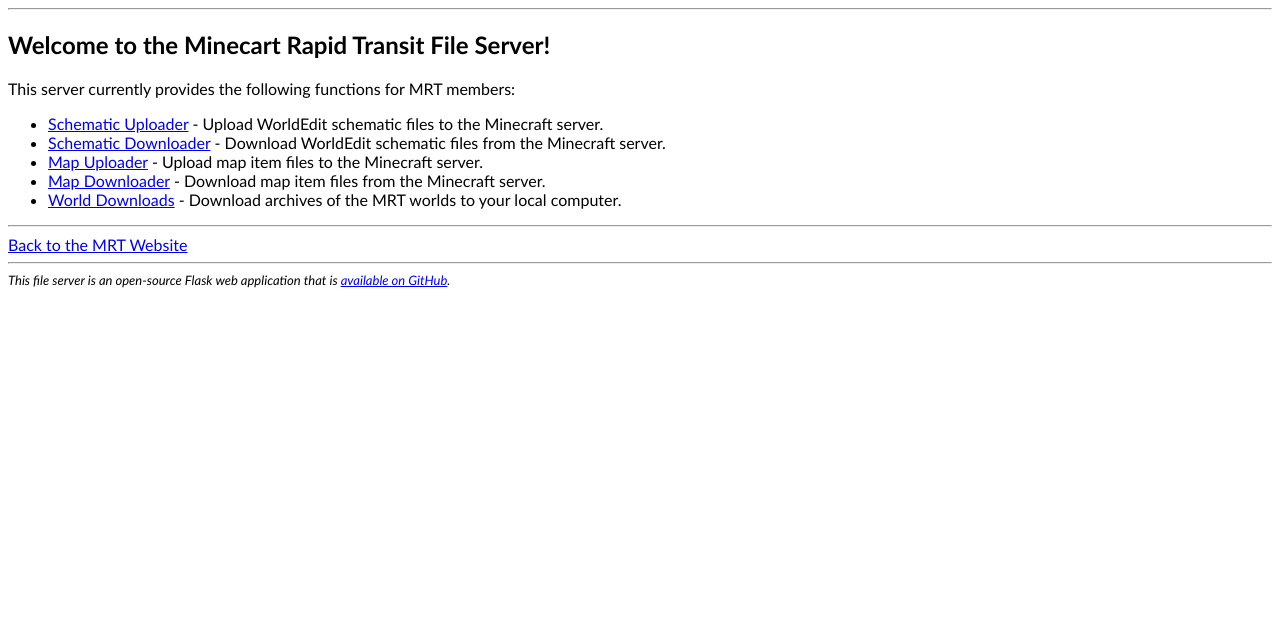
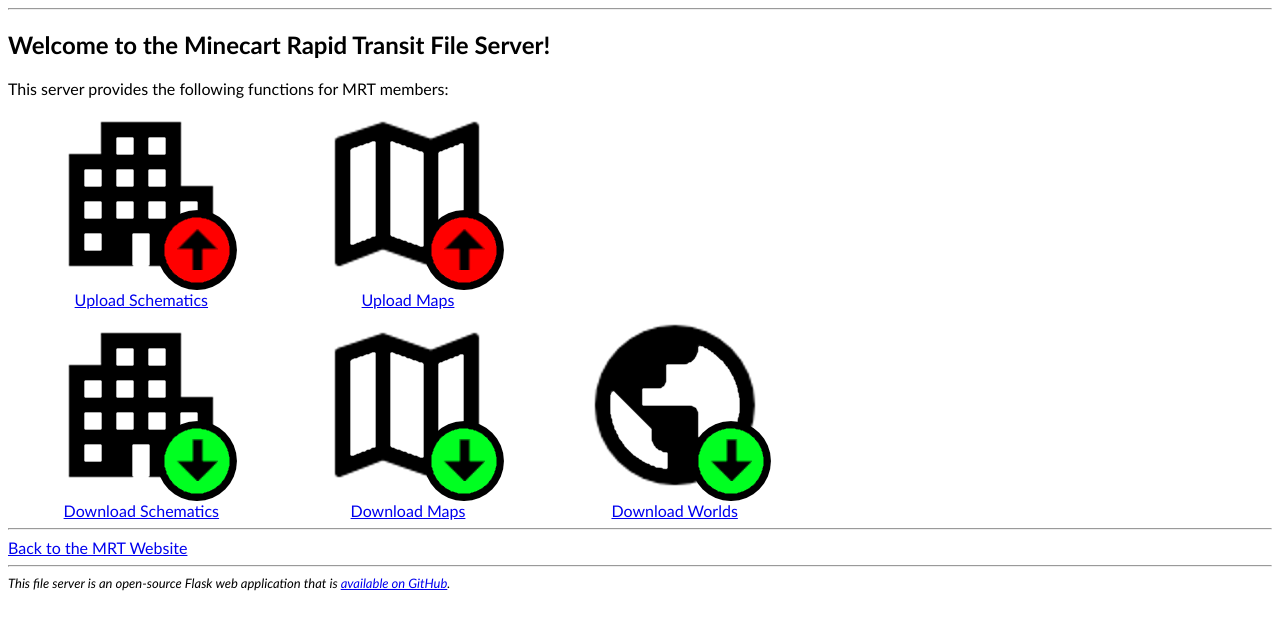
Before and after one commit to Frumple/mrt-file-server, a Flask app: page / in a window 1280 px wide. Shown: the part 90-720 px from the top of the page. Run offline with Flask 2, Linux system fonts and the light colour scheme.

Commit message:
Redesign home page with fancy icons.

```diff
--- a/mrt_file_server/static/styles/default.css
+++ b/mrt_file_server/static/styles/default.css
@@ -9,6 +9,41 @@
 
 .logo {
   margin-right: 10px;
+}
+
+.home {
+  display: grid;
+  grid-template:
+    [row1-start] "schematic-upload map-upload ." [row1-end]
+    [row2-start] "schematic-download map-download world-download" [row2-end]
+    / auto auto;
+  width: 800px;
+}
+
+.home__schematic-upload {
+  grid-area: schematic-upload;
+}
+
+.home__map-upload {
+  grid-area: map-upload;
+}
+
+.home__schematic-download {
+  grid-area: schematic-download;
+}
+
+.home__map-download {
+  grid-area: map-download;
+}
+
+.home__world-download {
+  grid-area: world-download;
+}
+
+.home__link {
+  display: flex;
+  flex-direction: column;
+  align-items: center;
 }
 
 .credits {
--- a/mrt_file_server/templates/index.html
+++ b/mrt_file_server/templates/index.html
@@ -2,12 +2,37 @@
 {% block title %}Home{% endblock %}
 {% block body %}
 <h2>Welcome to the Minecart Rapid Transit File Server!</h2>
-<span>This server currently provides the following functions for MRT members:</span>
-<ul>
-  <li><a href="{{ url_for('route_schematic_upload') }}">Schematic Uploader</a> - Upload WorldEdit schematic files to the Minecraft server.</li>
-  <li><a href="{{ url_for('route_schematic_download') }}">Schematic Downloader</a> - Download WorldEdit schematic files from the Minecraft server.</li>
-  <li><a href="{{ url_for('route_map_upload') }}">Map Uploader</a> - Upload map item files to the Minecraft server.</li>
-  <li><a href="{{ url_for('route_map_download') }}">Map Downloader</a> - Download map item files from the Minecraft server.</li>
-  <li><a href="{{ url_for('show_world_downloads_terms') }}">World Downloads</a> - Download archives of the MRT worlds to your local computer.</li>
-</ul>
+<span>This server provides the following functions for MRT members:</span>
+<div class="home">
+  <div class="home__schematic-upload">
+    <a href="{{ url_for('route_schematic_upload') }}" class="home__link">
+      <img src="{{ url_for('static', filename='images/schematic-upload.png') }}" alt="Upload Schematics" />
+      <span>Upload Schematics</span>
+    </a>
+  </div>
+
+  <div class="home__map-upload">
+    <a href="{{ url_for('route_map_upload') }}"  class="home__link">
+      <img src="{{ url_for('static', filename='images/map-upload.png') }}" alt="Upload Maps" />Upload Maps
+    </a>
+  </div>
+
+  <div class="home__schematic-download">
+    <a href="{{ url_for('route_schematic_download') }}"  class="home__link">
+      <img src="{{ url_for('static', filename='images/schematic-download.png') }}" alt="Download Schematics" />Download Schematics
+    </a>
+  </div>
+
+  <div class="home__map-download">
+    <a href="{{ url_for('route_map_download') }}"  class="home__link">
+      <img src="{{ url_for('static', filename='images/map-download.png') }}" alt="Download Maps" />Download Maps
+    </a>
+  </div>
+
+  <div class="home__world-download">
+    <a href="{{ url_for('show_world_downloads_terms') }}"  class="home__link">
+      <img src="{{ url_for('static', filename='images/world-download.png') }}" alt="Download Worlds" />Download Worlds
+    </a>
+  </div>
+</div>
 {% endblock %}
--- a/mrt_file_server/templates/layout.html
+++ b/mrt_file_server/templates/layout.html
@@ -7,7 +7,7 @@
   </head>
   <body>
     <div class="header">
-      <img src="{{ url_for('static', filename='logo-75.png') }}" alt="Minecart Rapid Transit Logo" class="logo">
+      <img src="{{ url_for('static', filename='images/logo.png') }}" alt="Minecart Rapid Transit Logo" class="logo" />
       <h1>MRT File Server - {{ self.title() }}</h1>
     </div>
     <hr />
--- a/mrt_file_server/templates/map/upload/index.html
+++ b/mrt_file_server/templates/map/upload/index.html
@@ -21,8 +21,8 @@
   </ul>
   <span>Note about map locking:</span>
   <ul>
-    <li>All maps uploaded through this page will be automatically locked to prevent further modification by members.</li>
-    <li>The file server will NOT upload a map if the existing map on the server is already locked.</li>
+    <li>When a map is successfully uploaded via this page, it will be locked to prevent further modification by members.</li>
+    <li>This page will NOT upload a map if the existing map on the server is already locked.</li>
     <li><strong>Therefore when uploading a map, make sure it is correct the first time.</strong> To upload maps that are already locked, send an <a href="mailto:admin@minecartrapidtransit.net">email to the admins</a> with the attached maps.</li>
   </ul>
   <input type="file" id="fileInput" name="map" multiple accept=".dat" onchange="handleFiles(this.files)">
--- a/mrt_file_server/templates/world/download/index.html
+++ b/mrt_file_server/templates/world/download/index.html
@@ -1,5 +1,5 @@
 {% extends "layout.html" %}
-{% block title %}World Downloads{% endblock %}
+{% block title %}Download Worlds{% endblock %}
 {% block body %}
 <style>
 table, th, td {
--- a/mrt_file_server/templates/world/download/terms.html
+++ b/mrt_file_server/templates/world/download/terms.html
@@ -1,5 +1,5 @@
 {% extends "layout.html" %}
-{% block title %}World Downloads{% endblock %}
+{% block title %}Download Worlds{% endblock %}
 {% block body %}
 <h1 style="color:red">STOP, READ THIS FIRST!</h1>
 
```
Also changed, not shown: README.md, mrt_file_server/static/images/logo.png (renamed from mrt_file_server/static/logo-75.png), mrt_file_server/static/images/map-download.png (added), mrt_file_server/static/images/map-upload.png (added), mrt_file_server/static/images/schematic-download.png (added), mrt_file_server/static/images/schematic-upload.png (added), mrt_file_server/static/images/world-download.png (added).
